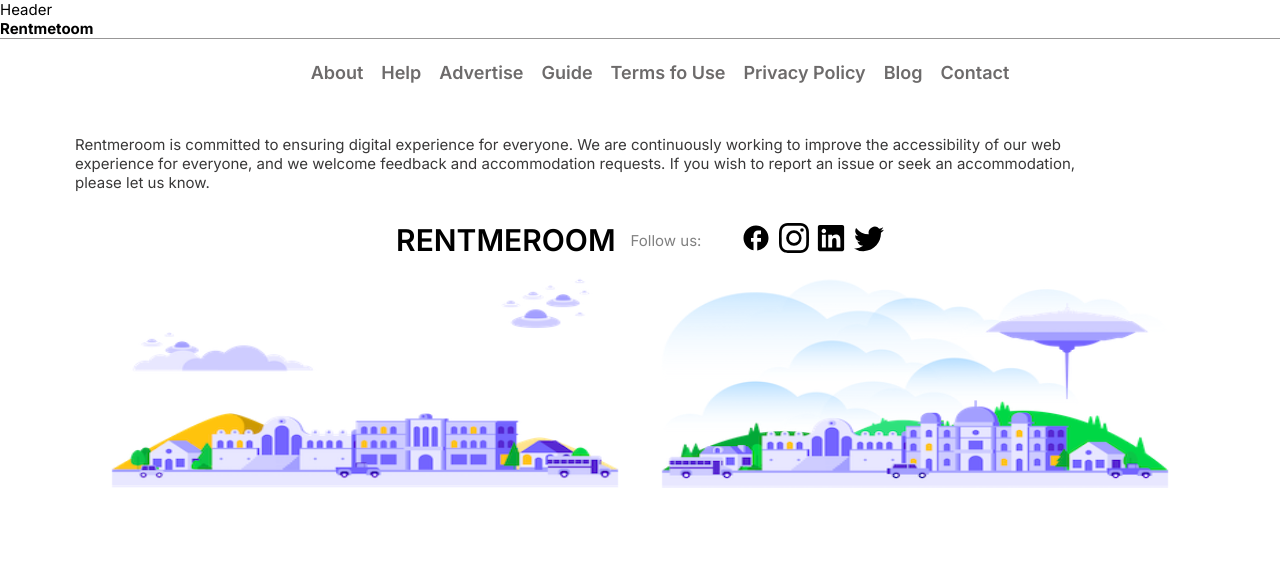
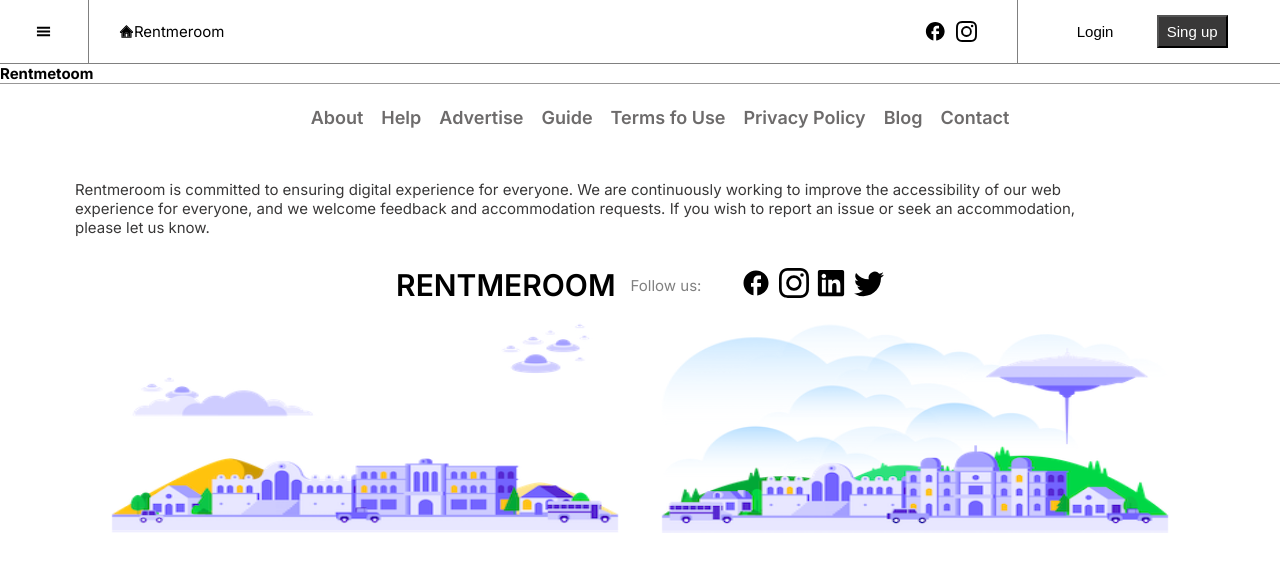
Before and after one commit to rudhamoy/rentmeroom, a Next.js app: page / in a window 1280 px wide. Shown: the top 572 px of the page. Built offline with nearby package versions, Linux system fonts and the light colour scheme.

Commit message:
header nav added

```diff
--- a/app/components/navigation/Header.tsx
+++ b/app/components/navigation/Header.tsx
@@ -1,7 +1,37 @@
+import Link from 'next/link'
+
+import styles from './navigation.module.css'
+import { GiHamburgerMenu } from 'react-icons/gi'
+import { MdFacebook } from 'react-icons/md'
+import { BsInstagram } from 'react-icons/bs'
+import { AiTwotoneHome } from 'react-icons/ai'
 
 const Header = () => {
   return (
-    <div>Header</div>
+    <div className={styles.header__container}>
+      <div>
+        <GiHamburgerMenu style={{cursor: "pointer"}} />
+      </div>
+
+      <div className={styles.header__middleContent}>
+        <div>
+          <AiTwotoneHome />
+          <Link href="/" style={{color: "black", textDecoration: "none"}}>Rentmeroom</Link>
+        </div>
+        <div>
+          <MdFacebook style={{fontSize: "1.5rem", marginRight: "10px"}} />
+          <BsInstagram style={{fontSize: "1.4rem", marginRight: "10px"}} />
+        </div>
+      </div>
+
+      <div>
+        <button><Link href={'/auth/signin'} style={{color: "black", textDecoration: "none"}} >Login</Link></button>
+        <button>
+        <Link href={'/auth/signup'} style={{color: "white", textDecoration: "none"}} >Sing up</Link>
+        </button>
+
+      </div>
+    </div>
   )
 }
 
--- a/app/components/navigation/navigation.module.css
+++ b/app/components/navigation/navigation.module.css
@@ -1,4 +1,54 @@
+/* HEADER */
+.header__container {
+    border-bottom: 0.2px solid gray;
+    display: flex;
+    justify-content: space-between;
+}
 
+.header__container > div:nth-child(1) {
+    border-right: .2px solid gray;
+    padding: 1rem;
+    flex: .05;
+    display: flex;
+    justify-content: center;
+    align-items: center;
+}
+
+.header__container > div:nth-child(3) {
+    border-left: .2px solid gray;
+    padding: 1rem;
+    flex: .2;
+    display: flex;
+    justify-content: space-evenly;
+}
+
+.header__container > div:nth-child(3) > button:nth-child(1) {
+    background-color: white;
+    border: none;
+    cursor: pointer;
+}
+
+.header__container > div:nth-child(3) > button:nth-child(2) {
+   background-color: #393838;
+   color: white;
+   padding: 6px 8px;
+   cursor: pointer;
+}
+
+
+.header__middleContent {
+    display: flex;
+    justify-content: space-between;
+    flex: .75;
+    padding: 0 2rem;
+}
+
+.header__middleContent > div {
+    display: flex;
+    align-items: center;
+}
+
+/* FOOTER */
 .footer__container {
     border-top: 0.2px solid rgb(152, 151, 151);
 }
```
